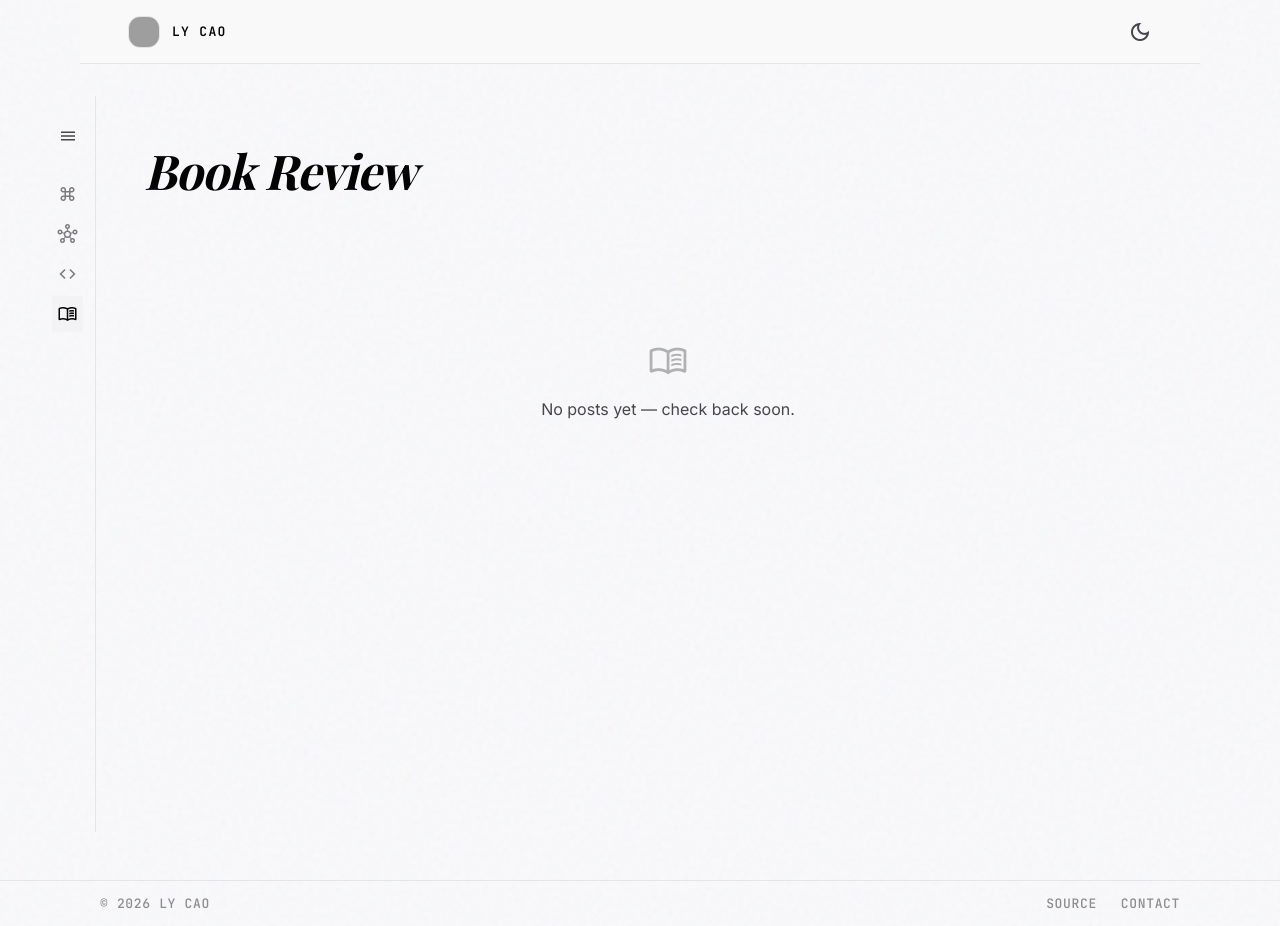
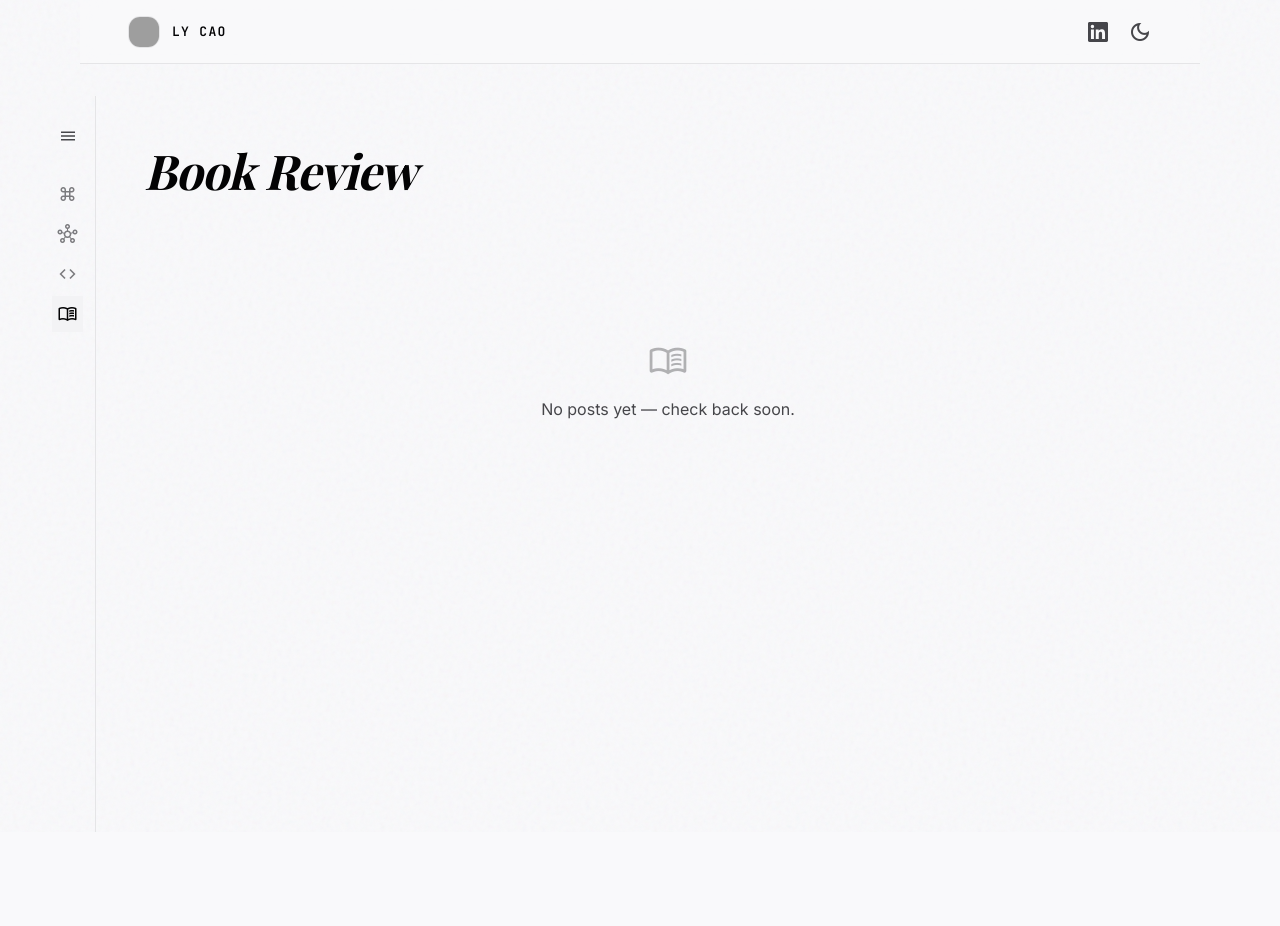
Before and after one commit to ctkhanhly/ctkhanhly.github.io, a website: page book-review/index.html in a window 1280 px wide. After the commit the page ends 832 px from the top, so only its background shows below. Drawn offline with nearby package versions, Linux system fonts and the light colour scheme; grey boxes are pictures that could not be loaded; a web font is replaced by a local one.

Commit message:
Remove footer bar, add LinkedIn icon to header
Co-Authored-By: Claude Sonnet 5 <noreply@anthropic.com>

```diff
--- a/book-review/index.html
+++ b/book-review/index.html
@@ -29,7 +29,10 @@
 </div>
 <span class="font-label-mono text-label-mono uppercase tracking-widest text-primary dark:text-text-dark font-bold">Ly Cao</span>
 </a>
+<div class="flex items-center gap-5">
+<a href="https://www.linkedin.com/in/ly-cao-996041170/" target="_blank" rel="noopener noreferrer" aria-label="LinkedIn" class="w-5 h-5 text-on-surface-variant dark:text-on-tertiary-container hover:text-primary dark:hover:text-text-dark transition-colors active:scale-95 transition-transform"><svg viewBox="0 0 24 24" fill="currentColor" class="w-full h-full"><path d="M20.447 20.452h-3.554v-5.569c0-1.328-.027-3.037-1.852-3.037-1.853 0-2.136 1.445-2.136 2.939v5.667H9.351V9h3.414v1.561h.046c.477-.9 1.637-1.85 3.37-1.85 3.601 0 4.267 2.37 4.267 5.455v6.286zM5.337 7.433a2.062 2.062 0 1 1 0-4.125 2.062 2.062 0 0 1 0 4.125zM7.114 20.452H3.558V9h3.556v11.452zM22.225 0H1.771C.792 0 0 .774 0 1.729v20.542C0 23.227.792 24 1.771 24h20.451C23.2 24 24 23.227 24 22.271V1.729C24 .774 23.2 0 22.222 0h.003z"/></svg></a>
 <span class="material-symbols-outlined text-on-surface-variant dark:text-on-tertiary-container hover:opacity-70 transition-opacity cursor-pointer active:scale-95 transition-transform" data-theme-toggle="">dark_mode</span>
+</div>
 </header>
 <div class="flex flex-1 w-full max-w-[1200px] mx-auto relative pt-24">
 <aside class="side-nav flex flex-col shrink-0 py-6 px-3 border-r border-border-subtle dark:border-border-dark sticky top-16 h-[calc(100vh-4rem)] overflow-y-auto" data-side-nav="" data-collapsed="true">
@@ -70,15 +73,6 @@
 </div>
 </main>
 </div>
-<footer class="w-full border-t border-border-subtle dark:border-border-dark mt-stack-lg">
-<div class="max-w-container-max mx-auto py-stack-md px-margin-mobile flex flex-col md:flex-row justify-between items-center opacity-60">
-<span class="font-label-mono text-label-mono uppercase text-on-surface-variant dark:text-on-tertiary-container mb-4 md:mb-0">&copy; 2026 Ly Cao</span>
-<div class="flex gap-6">
-<a class="font-label-mono text-label-mono uppercase text-on-surface-variant dark:text-on-tertiary-container hover:text-primary dark:hover:text-text-dark transition-colors" href="https://github.com/ctkhanhly/ctkhanhly.github.io">Source</a>
-<a class="font-label-mono text-label-mono uppercase text-on-surface-variant dark:text-on-tertiary-container hover:text-primary dark:hover:text-text-dark transition-colors" href="mailto:ctkhanhly@gmail.com">Contact</a>
-</div>
-</div>
-</footer>
 <script src="/js/sound.js"></script>
 <script src="/js/interactions.js"></script>
 </body>
```
Also changed, not shown: code/index.html (+3 -9 lines), index.html (+3 -9 lines), tech-blogs/index.html (+3 -9 lines), build/templates.js.
